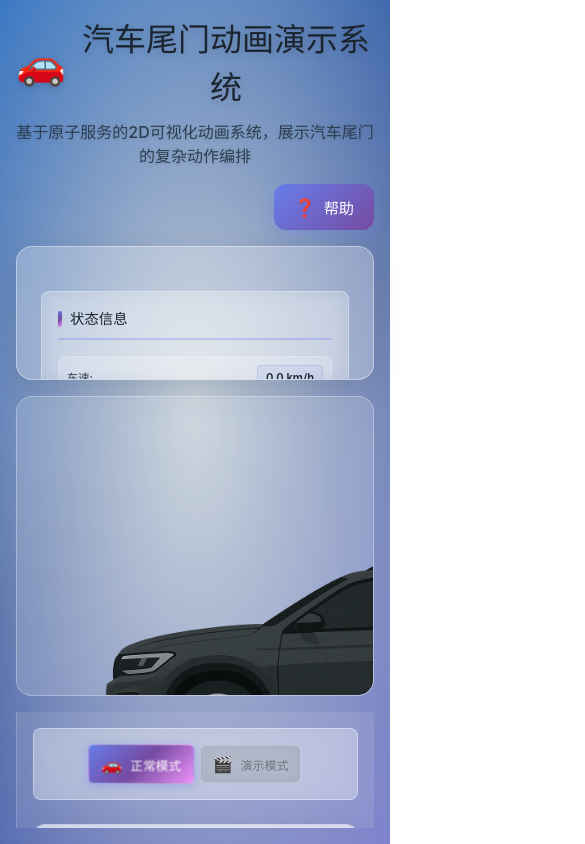
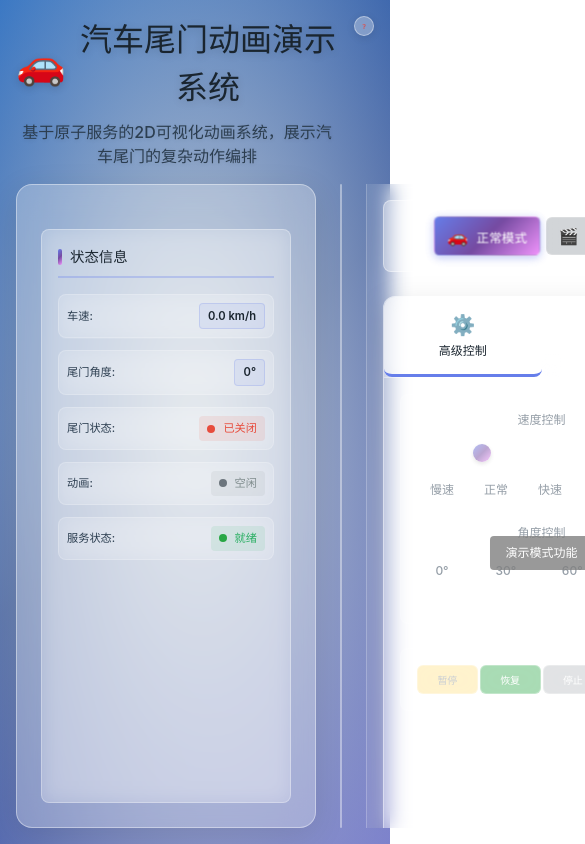
Before and after one commit to yyxxrr739/scratch4llm, a React (Vite) app: page / in a window 390 px wide. Shown: the top 844 px of the page, 585 px wide, since content can reach past the window. Built offline with nearby package versions, Linux system fonts and the light colour scheme.

Commit message:
Refactor AnimationManager and HelpModal styles: update help button design for improved aesthetics and usability, remove unnecessary responsive design rules, and streamline CSS for better maintainability.

```diff
--- a/src/components/ActionControls/ActionControls.css
+++ b/src/components/ActionControls/ActionControls.css
@@ -748,80 +748,6 @@
   }
 }
 
-/* 响应式设计 */
-@media (max-width: 768px) {
-  .mode-toggle-container {
-    flex-direction: column;
-    gap: 12px;
-    align-items: stretch;
-  }
-
-  .mode-buttons {
-    flex-direction: row;
-    justify-content: center;
-    gap: 8px;
-  }
-
-  .mode-btn {
-    flex: 1;
-    max-width: 120px;
-  }
-
-  .mode-indicator {
-    flex-direction: row;
-    gap: 8px;
-    text-align: center;
-    justify-content: center;
-  }
-
-  .mode-status {
-    font-size: 12px;
-    padding: 3px 8px;
-  }
-
-  .control-btn.large {
-    font-size: 13px;
-    padding: 10px 16px;
-    min-width: 120px;
-  }
-
-  .control-buttons {
-    flex-direction: column;
-  }
-
-  .control-btn {
-    width: 100%;
-  }
-
-  .speed-control {
-    flex-direction: column;
-    align-items: stretch;
-  }
-
-  .angle-input-group {
-    flex-direction: column;
-    align-items: stretch;
-  }
-
-  .move-buttons {
-    flex-direction: column;
-  }
-
-  .controls-layout {
-    flex-direction: column;
-    gap: 12px;
-  }
-
-  .scenario-header-row {
-    flex-direction: column;
-    gap: 12px;
-  }
-
-  .scenario-header-row .control-group {
-    margin-bottom: 12px;
-  }
-}
-
 /* 模式切换组件样式 */
 .mode-toggle-section {
   margin-bottom: 16px;
@@ -966,24 +892,6 @@
   border-left: 1px solid rgba(255, 255, 255, 0.2);
 }
 
-/* 响应式设计 */
-@media (max-width: 768px) {
-  .mode-toggle-container {
-    gap: 12px;
-  }
-
-  .mode-indicator {
-    flex-direction: column;
-    gap: 8px;
-    text-align: center;
-  }
-
-  .mode-status {
-    font-size: 12px;
-    padding: 3px 8px;
-  }
-}
-
 .mode-toggle-container {
   display: flex;
   flex-direction: row;
--- a/src/components/AnimationManager.css
+++ b/src/components/AnimationManager.css
@@ -23,26 +23,28 @@
 }
 
 .help-button {
-  background: linear-gradient(135deg, #667eea 0%, #764ba2 100%);
-  border: none;
-  border-radius: 12px;
-  padding: 0.75rem 1.25rem;
-  color: white;
-  font-size: 0.95rem;
+  background: rgba(255, 255, 255, 0.3);
+  border: 1px solid rgba(255, 255, 255, 0.4);
+  border-radius: 4ch;
+  padding: 0.1875rem;
+  color: #2c3e50;
+  font-size: 0.2375rem;
   font-weight: 600;
   cursor: pointer;
   display: flex;
   align-items: center;
-  gap: 0.5rem;
+  justify-content: center;
   transition: all 0.3s ease;
-  box-shadow: 0 4px 15px rgba(102, 126, 234, 0.3);
-  min-width: 80px;
-  justify-content: center;
+  box-shadow: 0 2px 8px rgba(0, 0, 0, 0.1);
+  width: 20px;
+  height: 20px;
+  backdrop-filter: blur(10px);
 }
 
 .help-button:hover {
-  transform: translateY(-2px);
-  box-shadow: 0 6px 20px rgba(102, 126, 234, 0.4);
+  transform: translateY(-1px);
+  box-shadow: 0 3px 10px rgba(0, 0, 0, 0.15);
+  background: rgba(255, 255, 255, 0.4);
 }
 
 .help-button:active {
@@ -50,7 +52,7 @@
 }
 
 .help-button-icon {
-  font-size: 1.1rem;
+  font-size: 0.275rem;
 }
 
 .title {
@@ -392,45 +394,6 @@
   /* 样式已在 ActionControls.css 中定义 */
 }
 
-/* 响应式设计 */
-@media (max-width: 1200px) {
-  .main-content {
-    grid-template-columns: 250px 1fr 300px;
-    gap: 1rem;
-  }
-}
-
-@media (max-width: 768px) {
-  .header {
-    flex-direction: column;
-    align-items: center;
-    gap: 1rem;
-  }
-
-  .help-button {
-    align-self: flex-end;
-  }
-
-  .main-content {
-    grid-template-columns: 1fr;
-    gap: 1rem;
-  }
-
-  .status-panel {
-    order: 1;
-    max-height: 200px;
-  }
-
-  .animation-area {
-    order: 2;
-    min-height: 300px;
-  }
-
-  .controls-panel {
-    order: 3;
-  }
-}
-
 /* 删除不需要的样式 */
 .component-list,
 .sidebar,
--- a/src/components/AnimationManager.jsx
+++ b/src/components/AnimationManager.jsx
@@ -72,7 +72,6 @@ const AnimationManager = () => {
           title="查看帮助说明"
         >
           <span className="help-button-icon">❓</span>
-          帮助
         </button>
       </div>
 
--- a/src/components/HelpModal.css
+++ b/src/components/HelpModal.css
@@ -156,23 +156,3 @@
   font-weight: bold;
   font-size: 1rem;
 }
-
-/* 响应式设计 */
-@media (max-width: 768px) {
-  .help-modal {
-    width: 95%;
-    margin: 1rem;
-  }
-
-  .help-modal-header {
-    padding: 1rem 1.5rem;
-  }
-
-  .help-modal-content {
-    padding: 1.5rem;
-  }
-
-  .help-modal-title {
-    font-size: 1.25rem;
-  }
-}
--- a/src/components/animations/TailgateAnimation.css
+++ b/src/components/animations/TailgateAnimation.css
@@ -204,23 +204,6 @@
   }
 }
 
-/* 响应式设计 */
-@media (max-width: 768px) {
-  .control-tabs {
-    flex-direction: column;
-  }
-
-  .control-tab {
-    flex-direction: row;
-    justify-content: center;
-    gap: 8px;
-  }
-
-  .tab-name {
-    font-size: 14px;
-  }
-}
-
 /* 键盘控制提示 */
 .keyboard-hints {
   display: flex;
```
